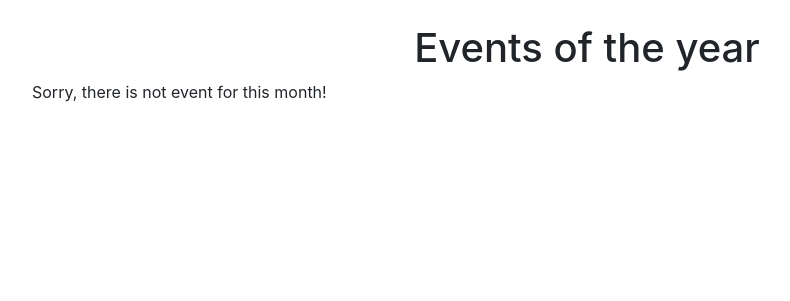
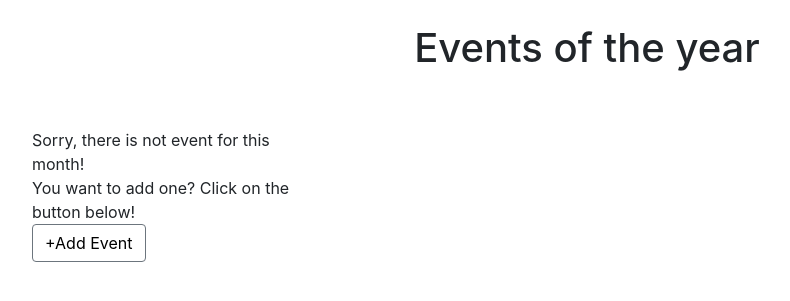
Before and after one commit to Mateokruljac/Weekend-events, a Django app: page /members/logut-user in a window 1280 px wide. Shown: the part 62-363 px from the top of the page, without its empty margins (53-843 px from the left). Run offline with Django 4.2, Linux system fonts and the light colour scheme; some libraries are stand-ins or nearby versions.

Commit message:
Edit homepage

```diff
--- a/events/views.py
+++ b/events/views.py
@@ -43,8 +43,8 @@
     #Query the Event model for date
     # double-underscore
     #in field event_date we are looking for year
-    event_list = Event.objects.filter(event_date__year = 2023,
-                                      event_date__month = 12)
+    event_list = Event.objects.filter(event_date__year = year,
+                                      event_date__month = month_number)
 
     paginator = Paginator(event_list,2)
     page = request.GET.get("page")
@@ -76,7 +76,7 @@
 def event_detail(request,id):
     if request.method == "GET":
         event = Event.objects.get(pk = id)
-        return render (request,"events/event_detail.html",{"event":event})
+        return render (request,"event/event_detail.html",{"event":event})
 
 def add_venue(request):
     submitted = False
--- a/templates/home.html
+++ b/templates/home.html
@@ -94,8 +94,20 @@
                </div><div  class ="col-sm-4">{{cal|safe}}</div></div>
       {% endif %}
 {% else %}
-Sorry, there is not event for this month!
+<br><br>
+<div class ="row">
+  <div class = "col-sm-4">
+     Sorry, there is not event for this month!<br>
+     You want to add one? Click on the button below!<br>
+     <button class ="btn btn-outline-secondary" type = "button" aria-label = "button"><a href = "{% url 'add_event' %}" style = "color:black">+Add Event</a></button>
+  </div>
+  <div class ="col-sm-4">
+  </div>
+  <div class = "col-sm-4">
+    {{cal|safe}}
+  </div>
 {% endif %}
+</div>
 </div>
 
 
--- a/templates/venue/create_venue.html
+++ b/templates/venue/create_venue.html
@@ -2,8 +2,7 @@
 
 {% block content %}
 {% if user.is_authenticated %}
-   <center><h1>Add venue</h1> {{user.id}}
-   <br><br>
+   <center><h1>Add venue</h1>
    {% if submitted %}
       Your Venue Was Submitted Successfully!!!
    {% else %}
```
Also changed, not shown: db.sqlite3.
